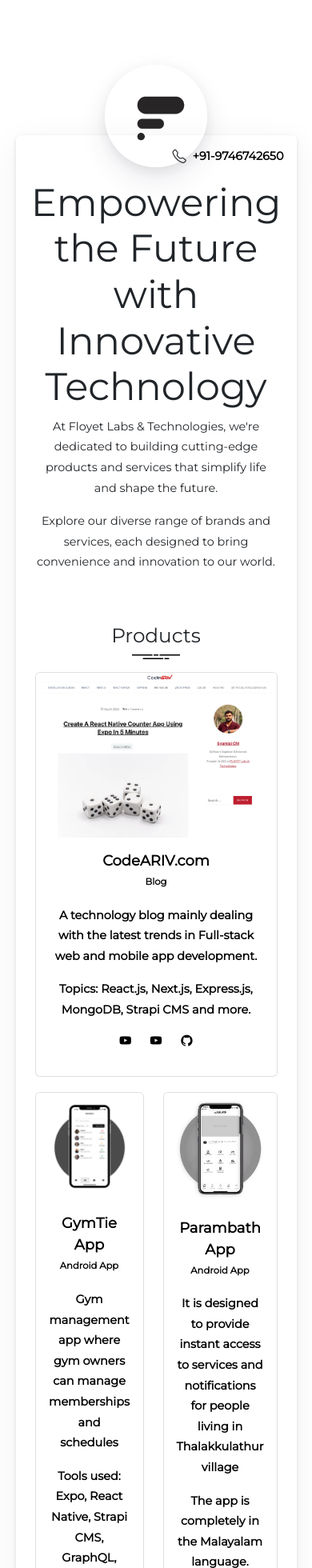
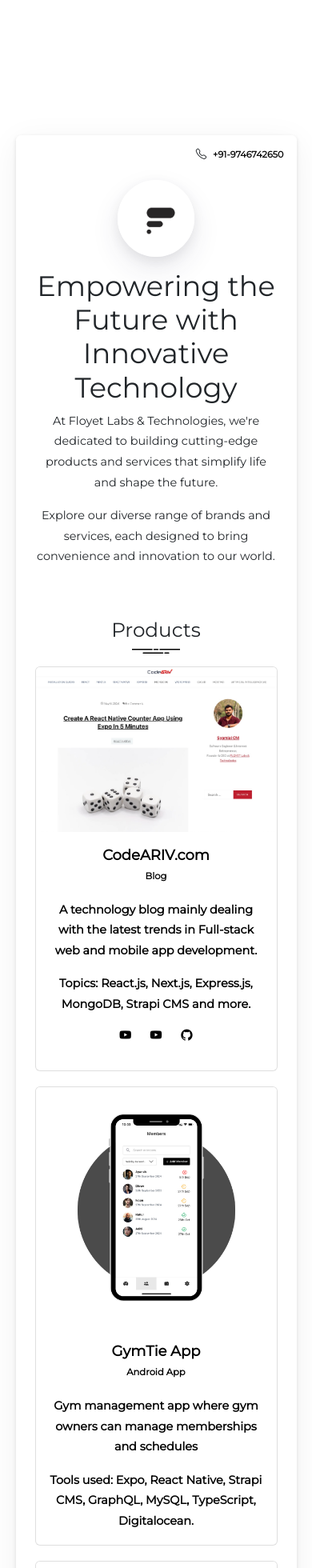
Before and after one commit to syamjayaraj/floyet-website, a Next.js app: page / in a window 390 px wide. Shown: the top 1960 px of the page at 80% size. Built offline with nearby package versions, Linux system fonts and the light colour scheme; no server answers.

Commit message:
made mobile responsive

```diff
--- a/app/globals.css
+++ b/app/globals.css
@@ -208,10 +208,25 @@
 
 @media (max-width: 600px) {
   .header .dp {
-    margin-top: -7rem;
+    margin-top: 2rem;
+    width: 6rem;
+    height: 6rem;
+  }
+  .header .dp img {
+    width: 3rem;
+    height: 3rem;
+  }
+  .header .name {
+    font-size:2.2em;
   }
   .header .profile {
     font-size: 0.9em;
+  }
+  .menu .call {
+    font-size: .7em;
+  }
+  .menu .call:hover {
+    font-size: .7em;
   }
 }
 
--- a/app/page.tsx
+++ b/app/page.tsx
@@ -2,7 +2,7 @@
 import About from "@/components/About";
 import Experience from "@/components/Experience";
 import Clients from "@/components/Clients";
-import Works from "@/components/Works";
+import Products from "@/components/Products";
 import Contact from "@/components/Contact";
 import Footer from "@/components/Footer";
 
@@ -26,7 +26,7 @@
           <Header />
           {/* <About />
           <Experience /> */}
-          <Works />
+          <Products />
           <Clients />
           <Contact />
           <Footer />
--- a/components/Clients.tsx
+++ b/components/Clients.tsx
@@ -4,7 +4,7 @@
       <h2>Clients</h2>
       <img src="/assets/svg/line.svg" className="line-icon" />
       <div className="row">
-        <div className="col col-md-4">
+        <div className="col-12 col-md-4">
           <div className="card custom-card">
             <a
               href="https://mathilakamtemple.com"
@@ -54,7 +54,7 @@
           </div>
         </div>
 
-        <div className="col col-md-4">
+        <div className="col-12 col-md-4">
           <div className="card custom-card">
             <a
               href="https://youngmenu.com/store/m-bakes"
@@ -84,7 +84,7 @@
           </div>
         </div>
 
-        <div className="col col-md-4">
+        <div className="col-12 col-md-4">
           <div className="card custom-card">
             <a
               href="https://youngmenu.com/store/lachuz_cakes"
--- a/components/Works.tsx
+++ b/components/Products.tsx
@@ -1,10 +1,10 @@
-export default function Works() {
+export default function Products() {
   return (
     <div className="works">
       <h2>Products</h2>
       <img src="/assets/svg/line.svg" className="line-icon" />
       <div className="row">
-        <div className="col col-md-6">
+        <div className="col-12 col-md-6">
           <div className="card custom-card">
             <a href="https://codeariv.com" target="_blank" rel="noreferrer">
               <img
@@ -61,7 +61,7 @@
             </a>
           </div>
         </div>
-        <div className="col col-md-6">
+        <div className="col-12 col-md-6">
           <div className="card custom-card">
             <a href="https://gymtie.com" target="_blank" rel="noreferrer">
               <img className="card-img" src="/assets/images/works/gymtie.png" />
@@ -80,7 +80,7 @@
             </a>
           </div>
         </div>
-        <div className="col col-md-6">
+        <div className="col-12 col-md-6">
           <div className="card custom-card">
             <a
               href="https://play.google.com/store/apps/details?id=com.onnich.parambath"
@@ -109,7 +109,7 @@
             </a>
           </div>
         </div>
-        <div className="col col-md-6">
+        <div className="col-12 col-md-6">
           <div className="card custom-card">
             <a href="https://youngmenu.com" target="_blank" rel="noreferrer">
               <img
@@ -132,7 +132,7 @@
             </a>
           </div>
         </div>
-        <div className="col col-md-6">
+        <div className="col-12 col-md-6">
           <div className="card custom-card">
             <a href="https://kuty.me" target="_blank" rel="noreferrer">
               <img className="card-img" src="/assets/images/works/kuty.png" />
```
